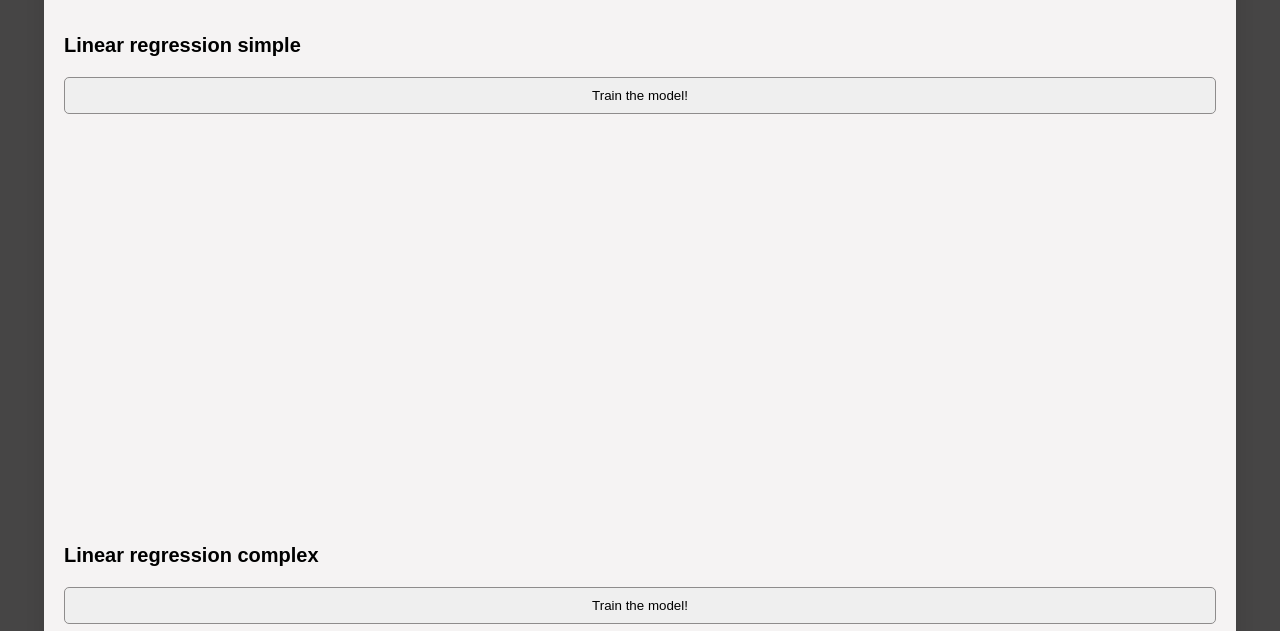
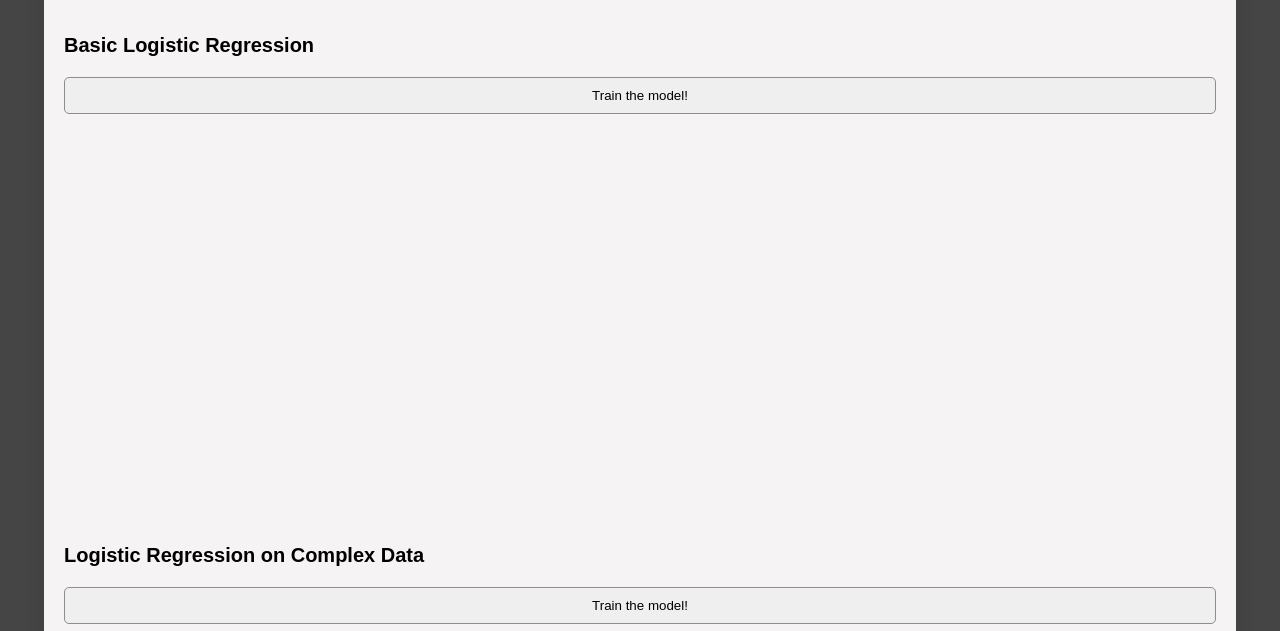
Before and after one commit to dgitelman1/Neural-Network-Visualization, a plain HTML site: page index.html in a window 1280 px wide. Shown: the part 95-726 px from the top of the page. Drawn offline with nearby package versions, Linux system fonts and the light colour scheme; a script that the page names is missing.

Commit message:
text accuracy

```diff
--- a/index.html
+++ b/index.html
@@ -95,7 +95,7 @@
         <div id="container">
             <h2>Neural Network Visualization</h2>
 
-            <h3>Linear regression simple</h3>
+            <h3>Basic Logistic Regression</h3>
             <div id="neuralNet3"></div>
             <button type="button" id="lbutton1">Train the model!</button>
 
@@ -108,7 +108,7 @@
                 </div>
             </div>
             <div id="lossPlot1" style="display: none"></div>
-            <h3>Linear regression complex</h3>
+            <h3>Logistic Regression on Complex Data</h3>
             <button type="button" id="lbutton2">Train the model!</button>
             <div style="width: 100%; display: flex; justify-content: space-between;">
                 <div style="width: 48%;">
```
